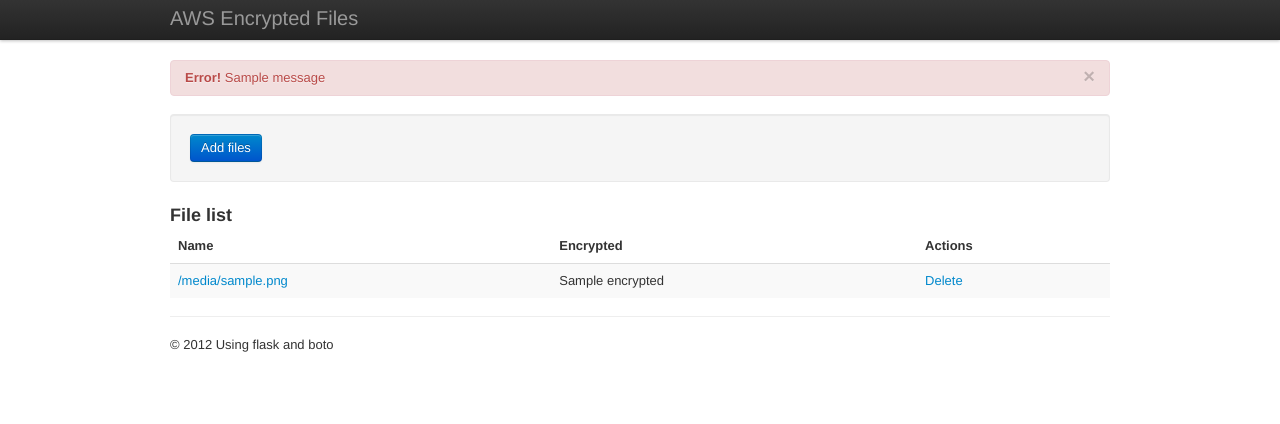
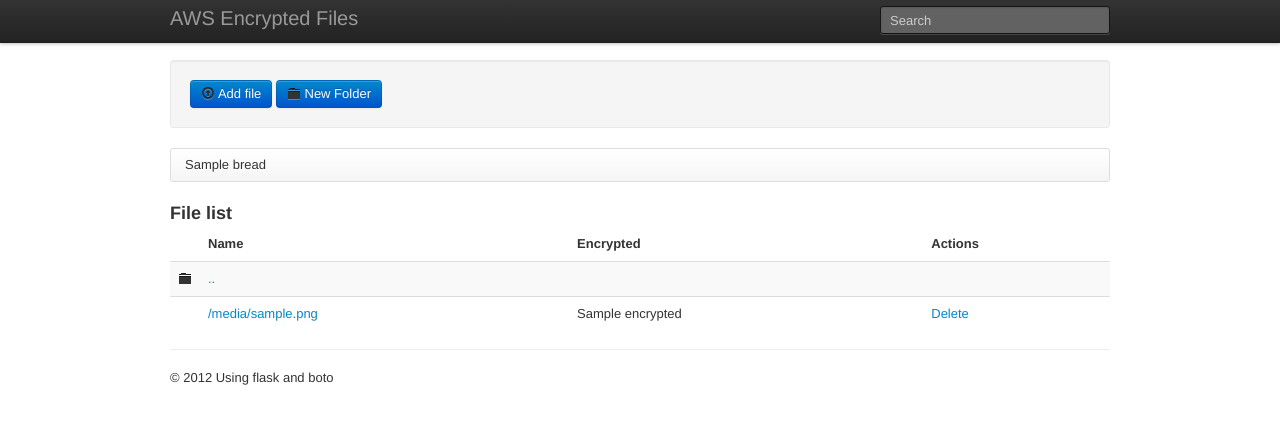
Before and after one commit to sv1jsb/encrypted-flask-aws, a Flask app: template templates/index.html in a window 1280 px wide. Shown: the top 424 px of the page. Run offline with Flask 2, Linux system fonts and the light colour scheme; the template is opened without the code that fills it: most values are stand-ins (such as "Sample title", 1, 10 or a date in 2020); one stand-in notice (Sample message) is shown; some libraries are stand-ins or nearby versions.

Commit message:
Added folder and search capability

```diff
--- a/app.py
+++ b/app.py
@@ -1,7 +1,7 @@
 #!/usr/bin/env python
 # -*- coding: utf-8 -*-
 
-from flask import Flask, redirect, render_template, send_file, url_for, request, flash
+from flask import Flask, redirect, render_template, send_file, url_for, request, flash, session, abort
 from werkzeug import secure_filename
 from beefish import decrypt, encrypt
 import boto
@@ -9,6 +9,7 @@
 from peewee import *
 import mimetypes
 import datetime
+import os.path
 
 DEBUG = True
 SECRET_KEY = "kas45hdas67dhkasd8aksd78ad7"
@@ -29,6 +30,8 @@
     filename = CharField()
     created_date = DateTimeField(default=datetime.datetime.now)
     encrypted = BooleanField(default=False)
+    folder = BooleanField(default=False)
+    parent = CharField(null=True)
 
     def get_mimetype(self):
         return mimetypes.guess_type(self.filename)[0]
@@ -43,7 +46,7 @@
 
 def upload_handler(instance, file_obj):
     bucket = get_bucket(app.config['AWSID'], app.config['AWSKEY'], app.config['AWSBUCKET'])
-    key = bucket.new_key(instance.filename)
+    key = bucket.new_key(os.path.join(instance.parent,instance.filename))
     if instance.get_mimetype():
         key.set_metadata('Content-Type', instance.get_mimetype())
 
@@ -64,13 +67,28 @@
 
 @app.route('/')
 def index():
-    return render_template('index.html', files=File.select().order_by('filename'))
+    if request.args.get('folder',None):
+        folder = request.args.get('folder')
+        session['folder'] = os.path.join('/',folder)
+    else:
+        session['folder'] = '/'
+    files = File.filter(parent=session['folder']).order_by((File,'folder','DESC'),(File,'filename'))
+    if session['folder'].endswith('/'):
+        path=session['folder']
+    else:
+        path=session['folder']+'/'
+    tmp = path[:-1].split('/')
+    breads = []
+    for i in range(1,len(tmp)+1):
+        breads.append({'url':'/'.join(tmp[0:i]),'name':tmp[i-1]})
+    breads[0]={'url':'/','name':'Home'}
+    return render_template('index.html', files=files, breads=breads, path=path)
 
 @app.route('/add/', methods=['POST'])
 def add():
     if request.files['file']:
         file_obj = request.files['file']
-        instance = File.get_or_create(filename=secure_filename(file_obj.filename))
+        instance = File.get_or_create(parent = session['folder'], filename = secure_filename(file_obj.filename))
         try:
             upload_handler(instance, file_obj)
         except:
@@ -79,8 +97,17 @@
         else:
             instance.save()
     else:
-        flash("You did not choose a file! Try again")
-    return redirect(url_for('index'))
+        flash("You did not choose a file! Try again.")
+    return redirect(url_for('index')+'?folder=%s'%session['folder'])
+
+@app.route('/mkdir/', methods=['POST'])
+def mkdir():
+    if request.form.get('directory'):
+        instance = File(parent=session['folder'],folder=True,filename = secure_filename(request.form.get('directory')))
+        instance.save()
+    else:
+        flash("You did not provide a directory name! Try again.")
+    return redirect(url_for('index')+'?folder=%s'%session['folder'])
 
 @app.route('/download/<int:file_id>/', methods=['GET', 'POST'])
 def download(file_id):
@@ -91,7 +118,7 @@
 
     # fetch the encrypted file contents from S3 and store in a memory
     bucket = get_bucket(app.config['AWSID'], app.config['AWSKEY'], app.config['AWSBUCKET'])
-    key_obj = bucket.get_key(file.filename)
+    key_obj = bucket.get_key(os.path.join(file.parent,file.filename))
 
     # read the contents of the key into an in-memory file
     enc_buffer = StringIO()
@@ -131,14 +158,24 @@
     except File.DoesNotExist:
         abort(404)
     bucket = get_bucket(app.config['AWSID'], app.config['AWSKEY'], app.config['AWSBUCKET'])
-    key_obj = bucket.get_key(file.filename)
+    key_obj = bucket.get_key(os.path.join(file.parent,file.filename))
     if key_obj:
         try:
             key_obj.delete()
         except:
             flash("There was an error deleting your file from S3!")
     file.delete_instance()
-    return redirect(url_for('index'))
+    return redirect(url_for('index')+'?folder=%s'%session['folder'])
+
+@app.route('/search/')
+def search():
+    if request.args.get('q',None):
+        files = File.filter(filename__icontains=request.args.get('q')).order_by((File,'folder','DESC'),(File,'filename'))
+        if files.count() == 0:
+            files=None
+        return render_template('search_results.html', files=files)
+    else:
+        return redirect(url_for('index')+'?folder=%s'%session['folder'])
 
 if __name__ == '__main__':
     app.run()
--- a/templates/base.html
+++ b/templates/base.html
@@ -44,6 +44,9 @@
           </a>
           <a class="brand" href="/">AWS Encrypted Files</a>
           <div class="nav-collapse">
+            <form class="navbar-search pull-right" method="get" action="/search/">
+                <input type="text" name="q" class="search-query" placeholder="Search">
+            </form>
           </div><!--/.nav-collapse -->
         </div>
       </div>
@@ -51,16 +54,6 @@
     </div>
 
     <div class="container">
-        {% with messages = get_flashed_messages() %}
-          {% if messages %}
-            <div class="alert alert-error">
-            <button type="button" class="close" data-dismiss="alert">×</button>
-            {% for message in messages %}
-              <strong>Error!</strong> {{ message }}
-            {% endfor %}
-            </div>
-          {% endif %}
-        {% endwith %}
         {% block content %}
         {% endblock %}
 
--- a/templates/index.html
+++ b/templates/index.html
@@ -14,36 +14,89 @@
                 <label>Password</label>
                 <input type="password" name="password" />
                 <div class="form-actions">
-                    <button type="submit" class="btn btn-primary">Upload</button>
+                    <button type="submit" class="btn btn-primary"><i class="icon-upload"></i> Upload</button>
                     <a href="javascript:void(0);" class="btn" data-dismiss="modal">Cancel</a>
                 </div>
             </fieldset>
         </form>
     </div>
 </div>
+<div class="modal fade hide" id="MkDir">
+    <div class="modal-header">
+        <button type="button" class="close" data-dismiss="modal">×</button>
+        <h3>New folder</h3>
+    </div>
+    <div class="modal-body" id="MkDirBody">
+        <form method="post" action="/mkdir/">
+            <fieldset>
+                <label>Folder name</label>
+                <input type="text" name="directory" />
+                <div class="form-actions">
+                    <button type="submit" class="btn btn-primary"><i class="icon-folder-close"></i> Create</button>
+                    <a href="javascript:void(0);" class="btn" data-dismiss="modal">Cancel</a>
+                </div>
+            </fieldset>
+        </form>
+    </div>
+</div>
+{% with messages = get_flashed_messages() %}
+  {% if messages %}
+    <div class="alert alert-error" id="message">
+        <button type="button" class="close" data-dismiss="alert">×</button>
+        {% for message in messages %}
+          <strong>Error!</strong> {{ message }}
+        {% endfor %}
+    </div>
+  {% endif %}
+{% endwith %}
 <div class="well">
-    <button class="btn btn-primary" onclick="showAddFile();">Add files</button>
+    <button class="btn btn-primary" onclick="showAddFile();"><i class="icon-upload"></i> Add file</button> <button class="btn btn-primary" onclick="showMkDir();"><i class="icon-folder-close"></i> New Folder</button>
 </div>
+<ul class="breadcrumb">
+{% for bread in breads %}
+    {% if loop.last %}
+    <li class="active">{{bread.name}}</li>
+    {% else %}
+    <li><a href="/?folder={{bread.url}}">{{bread.name}}</a> <span class="divider">/</span></li>
+    {% endif %}
+{% endfor %}
+</ul>
+
 <h3>File list</h3>
 <table class="table table-striped">
-<thead><th>Name</th><th>Encrypted</th><th>Actions</th></thead>
+<thead><th style="width:12px;">&nbsp;</th><th>Name</th><th>Encrypted</th><th>Actions</th></thead>
 <tbody>
+{% if path != '/' %}
+<tr><td><i class="icon-folder-close"></i></td><td><a href="/?folder={{breads[-2].url}}">..</a></td><td>&nbsp;</td><td>&nbsp;</td></tr>
+{% endif %}
 {% for file in files %}
-<tr><td><a href="/download/{{file.id}}/" onclick="return downloadFile(this,'{{file.id}}');">{{file.filename}}</a></td><td id="encrypted">{{file.encrypted}}</td><td><a href="/delete/{{file.id}}/" onclick="return confirm('Are you sure?')">Delete</a></td></tr>
+{% if file.folder %}
+<tr><td><i class="icon-folder-close"></i></td><td><a href="/?folder={{path}}{{file.filename}}">{{file.filename}}</a></td><td>&nbsp;</td><td><a href="/delete/{{file.id}}/" onclick="return confirm('Are you sure?')">Delete</a></td></tr>
+{% else %}
+<tr><td>&nbsp;</td><td><a href="/download/{{file.id}}/" onclick="return downloadFile(this,'{{file.id}}');">{{file.filename}}</a></td><td id="encrypted">{{file.encrypted}}</td><td><a href="/delete/{{file.id}}/" onclick="return confirm('Are you sure?')">Delete</a></td></tr>
+{% endif %}
 {% endfor %}
 </tbody>
 </table>
 {% endblock %}
 {% block scripts %}
 <script type="text/javascript">
+$(document).ready(function() {
+    if ($("#message")){
+        setTimeout(function(){$("#message").hide()},5000);
+    }
+});
 function showAddFile(){
     $("#AddFile").modal("show");
+}
+function showMkDir(){
+    $("#MkDir").modal("show");
 }
 function downloadFile(obj, file_id) {
     if($(obj).parents("tr").children("#encrypted").html() == "False"){
         return true;
     } else {
-        $(obj).parents('tr').after('<tr id="passwordtr"><td colspan=3><form method="post" action="/download/'+file_id+'/" class="form-inline" name="passwordform">Password: <input type="password" name="password" /> <button class="btn btn-primary" onclick="return submitpassform(this);">Download</button> <button class="btn" onclick="deletepasstr();">Cancel</button></form></td></tr>');
+        $(obj).parents('tr').after('<tr id="passwordtr"><td colspan=3><form method="post" action="/download/'+file_id+'/" class="form-inline" name="passwordform">Password: <input type="password" name="password" /> <button class="btn btn-primary" onclick="return submitpassform(this);"><i class="icon-download-alt"></i> Download</button> <button class="btn" onclick="deletepasstr();">Cancel</button></form></td></tr>');
         return false;
     }
 }
```
Also changed, not shown: templates/search_results.html (added, +21 -0 lines).
